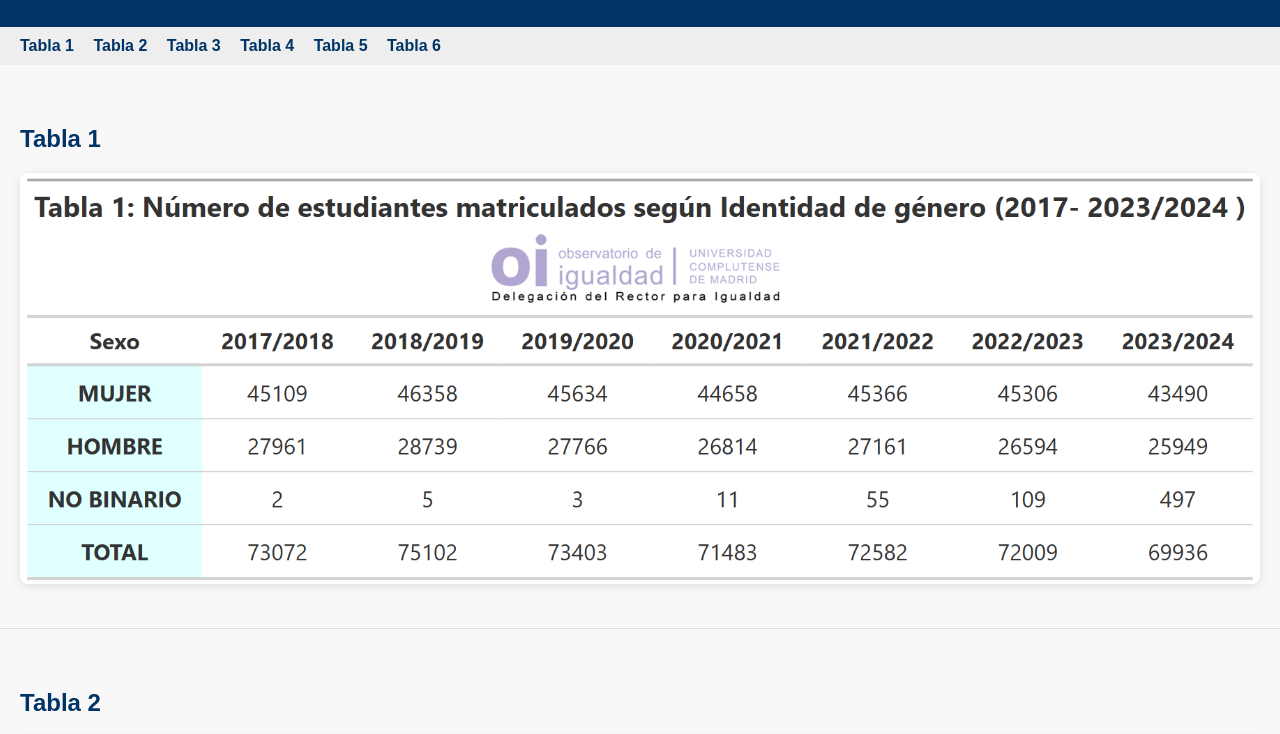
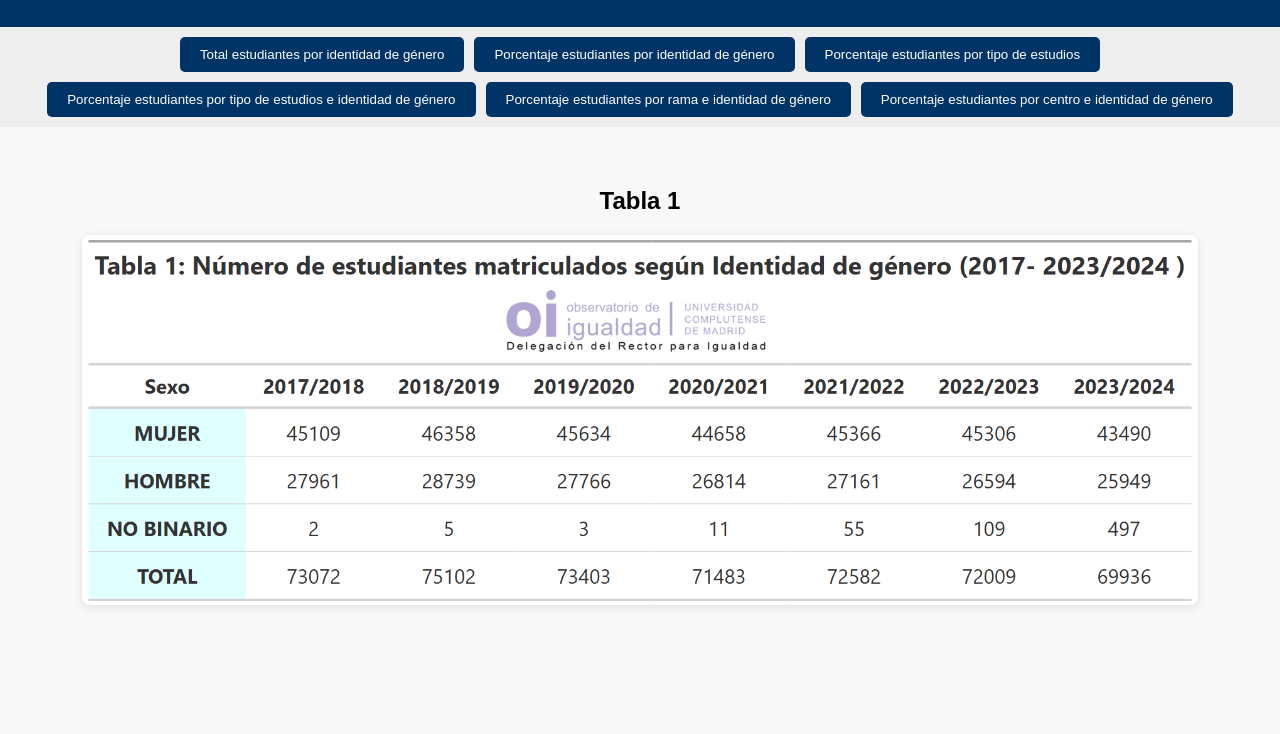
Before and after one commit to LuisitoTapia/Pruebasobservatorio, a plain HTML site: page index.html in a window 1280 px wide. Shown: the part 93-827 px from the top of the page. After the commit the page ends 800 px from the top, so only its background shows below. Drawn offline with Linux system fonts and the light colour scheme.

Commit message:
Add files via upload

```diff
--- a/index.html
+++ b/index.html
@@ -8,7 +8,6 @@
       font-family: sans-serif;
       background: #f8f8f8;
       margin: 0;
-      padding: 0;
     }
     header {
       background: #003366;
@@ -19,25 +18,32 @@
     nav {
       background: #eee;
       padding: 10px 20px;
-      position: sticky;
-      top: 0;
-      z-index: 100;
+      display: flex;
+      gap: 10px;
+      flex-wrap: wrap;
+      justify-content: center;
     }
-    nav a {
-      margin-right: 15px;
-      text-decoration: none;
-      color: #003366;
-      font-weight: bold;
+    nav button {
+      padding: 10px 20px;
+      background: #003366;
+      color: white;
+      border: none;
+      border-radius: 5px;
+      cursor: pointer;
+    }
+    nav button:hover {
+      background: #0055aa;
     }
     section {
+      display: none;
       padding: 40px 20px;
-      border-bottom: 1px solid #ddd;
+      text-align: center;
     }
-    h2 {
-      color: #003366;
+    section.active {
+      display: block;
     }
     img {
-      max-width: 100%;
+      max-width: 90%;
       border-radius: 8px;
       box-shadow: 0 2px 10px rgba(0,0,0,0.1);
     }
@@ -46,48 +52,58 @@
 <body>
 
 <header>
-  <h1>Dashboard de Tablas (GT)</h1>
+  <h1>Tablas de distribución de la identidad de género de los estudiantes UCM</h1>
 </header>
 
 <nav>
-  <a href="#tabla1">Tabla 1</a>
-  <a href="#tabla2">Tabla 2</a>
-  <a href="#tabla3">Tabla 3</a>
-  <a href="#tabla4">Tabla 4</a>
-  <a href="#tabla5">Tabla 5</a>
-  <a href="#tabla6">Tabla 6</a>
-
+  <button onclick="showTable('tabla1')">Total estudiantes por identidad de género</button>
+  <button onclick="showTable('tabla2')">Porcentaje estudiantes por identidad de género</button>
+  <button onclick="showTable('tabla3')">Porcentaje estudiantes por tipo de estudios</button>
+  <button onclick="showTable('tabla4')">Porcentaje estudiantes por tipo de estudios e identidad de género</button>
+  <button onclick="showTable('tabla5')">Porcentaje estudiantes por rama e identidad de género</button>
+  <button onclick="showTable('tabla6')">Porcentaje estudiantes por centro e identidad de género</button>
 </nav>
 
-<section id="tabla1">
+<section id="tabla1" class="active">
   <h2>Tabla 1</h2>
-  <img src="Tablas/tabla1.png" alt="Tabla 1">
+  <img src="tablas/tabla1.png" alt="Tabla 1">
 </section>
 
 <section id="tabla2">
   <h2>Tabla 2</h2>
-  <img src="Tablas/tabla2.png" alt="Tabla 2">
+  <img src="tablas/tabla2.png" alt="Tabla 2">
 </section>
 
 <section id="tabla3">
   <h2>Tabla 3</h2>
-  <img src="Tablas/tabla3.png" alt="Tabla 3">
+  <img src="tablas/tabla3.png" alt="Tabla 3">
 </section>
 
 <section id="tabla4">
   <h2>Tabla 4</h2>
-  <img src="Tablas/tabla4.png" alt="Tabla 4">
+  <img src="tablas/tabla4.png" alt="Tabla 4">
 </section>
 
 <section id="tabla5">
   <h2>Tabla 5</h2>
-  <img src="Tablas/tabla5.png" alt="Tabla 5">
+  <img src="tablas/tabla5.png" alt="Tabla 5">
 </section>
 
 <section id="tabla6">
   <h2>Tabla 6</h2>
-  <img src="Tablas/tabla6.png" alt="Tabla 6">
+  <img src="tablas/tabla6.png" alt="Tabla 6">
 </section>
+
+<script>
+  function showTable(id) {
+    // Ocultar todas las secciones
+    document.querySelectorAll('section').forEach(sec => sec.classList.remove('active'));
+    // Mostrar solo la seleccionada
+    document.getElementById(id).classList.add('active');
+    // Subir al top automáticamente
+    window.scrollTo(0, 0);
+  }
+</script>
 
 </body>
 </html>
```
